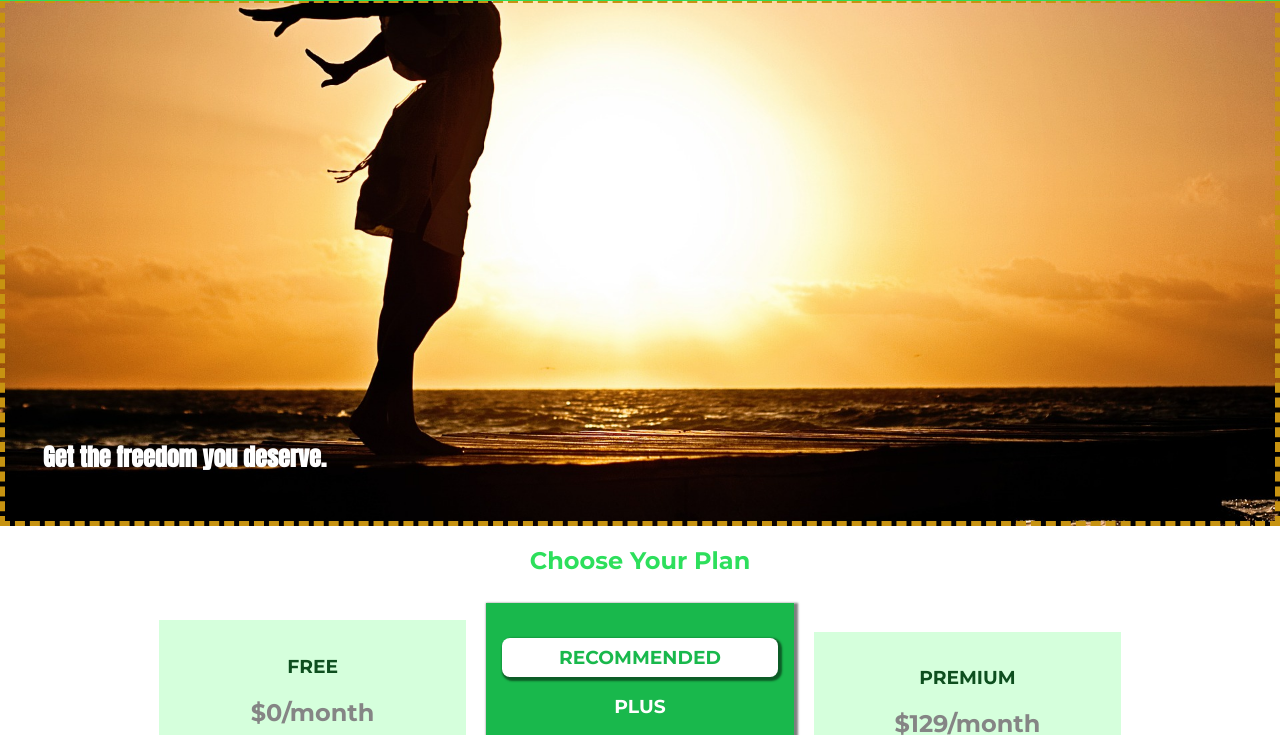
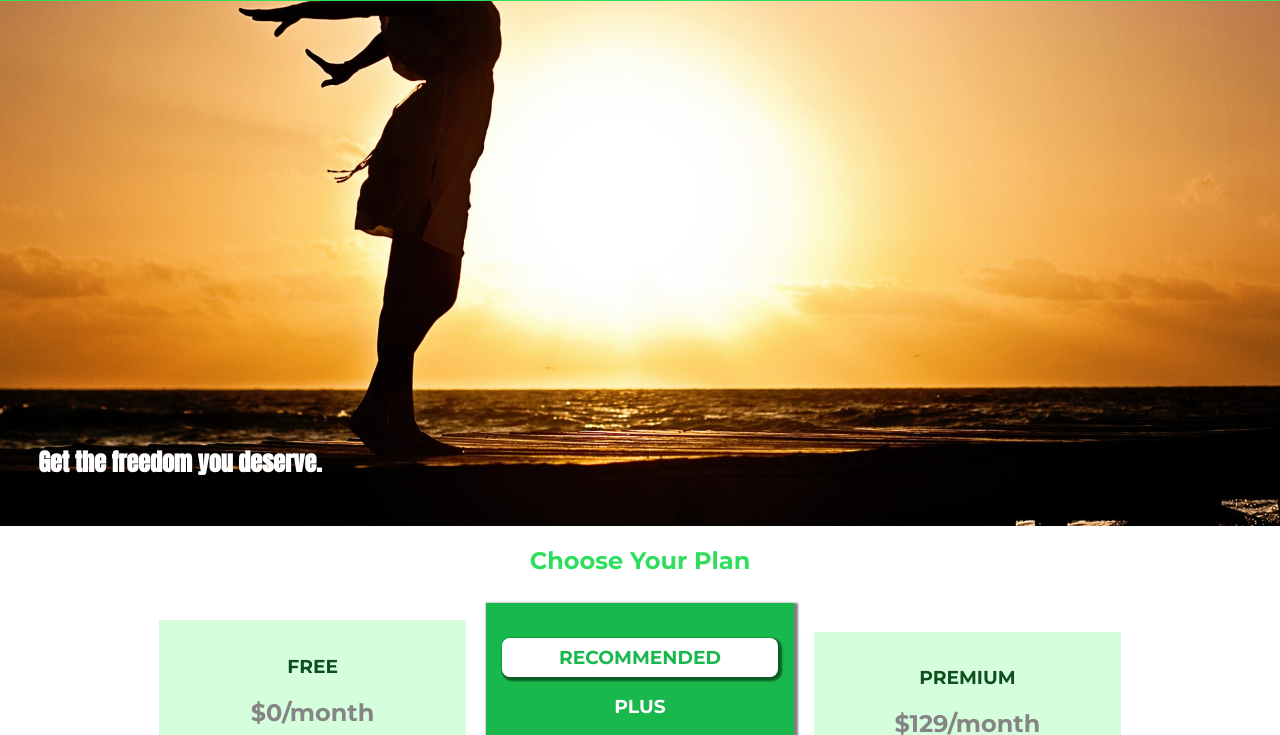
Before and after one commit to BrilliantPhoenix2024/Learning-HtmlCss, a plain HTML site: page Formatting_with_CSS/Background Images/index.html in a window 1280 px wide. Shown: the part 42-777 px from the top of the page. Drawn offline with Linux system fonts and the light colour scheme.

Commit message:
Using the background Shorthand

```diff
--- a/Formatting_with_CSS/Background Images/style.css
+++ b/Formatting_with_CSS/Background Images/style.css
@@ -1,14 +1,13 @@
 #product-overview {
-  /* background: url('./image/freedom.jpg'); */
-  background-image: url('./image/freedom.jpg');
-  /* background-color: red; */
+  background: url(./image/freedom.jpg) left 10% bottom 20% / cover no-repeat
+    border-box border-box;
+  /* background-image: url('./image/freedom.jpg');
   background-size: cover;
-  background-repeat: no-repeat;
   background-position: left 10% bottom 20%;
+   background-repeat: no-repeat;
   background-origin: border-box;
-  background-clip: border-box;
-  /* background-attachment: scroll; */
-  border: 5px dashed #c79311;
+  background-clip: border-box; */
+  /* border: 5px dashed #c79311; */
   width: 100%;
   height: 528px;
   padding: 10px;
```
